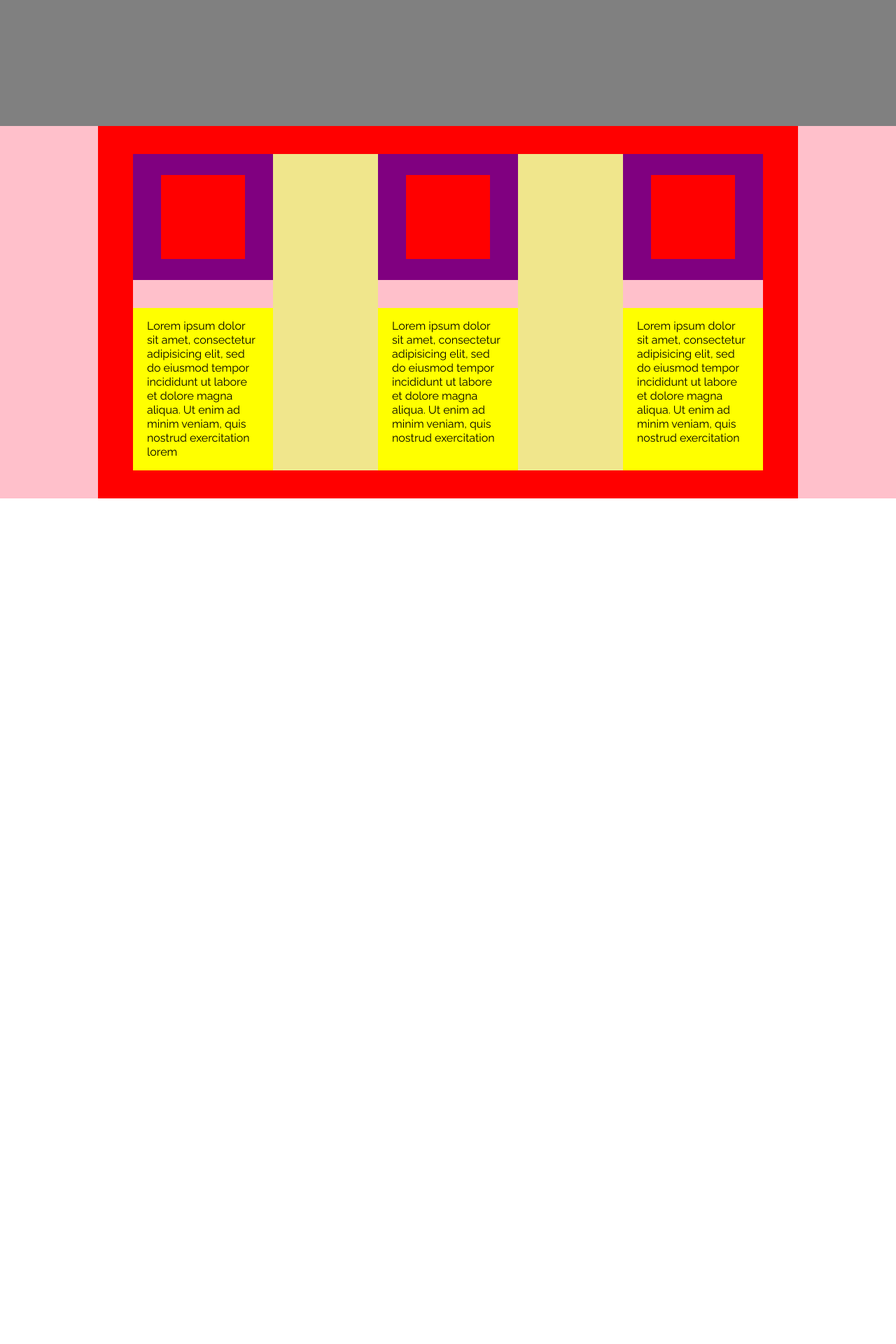
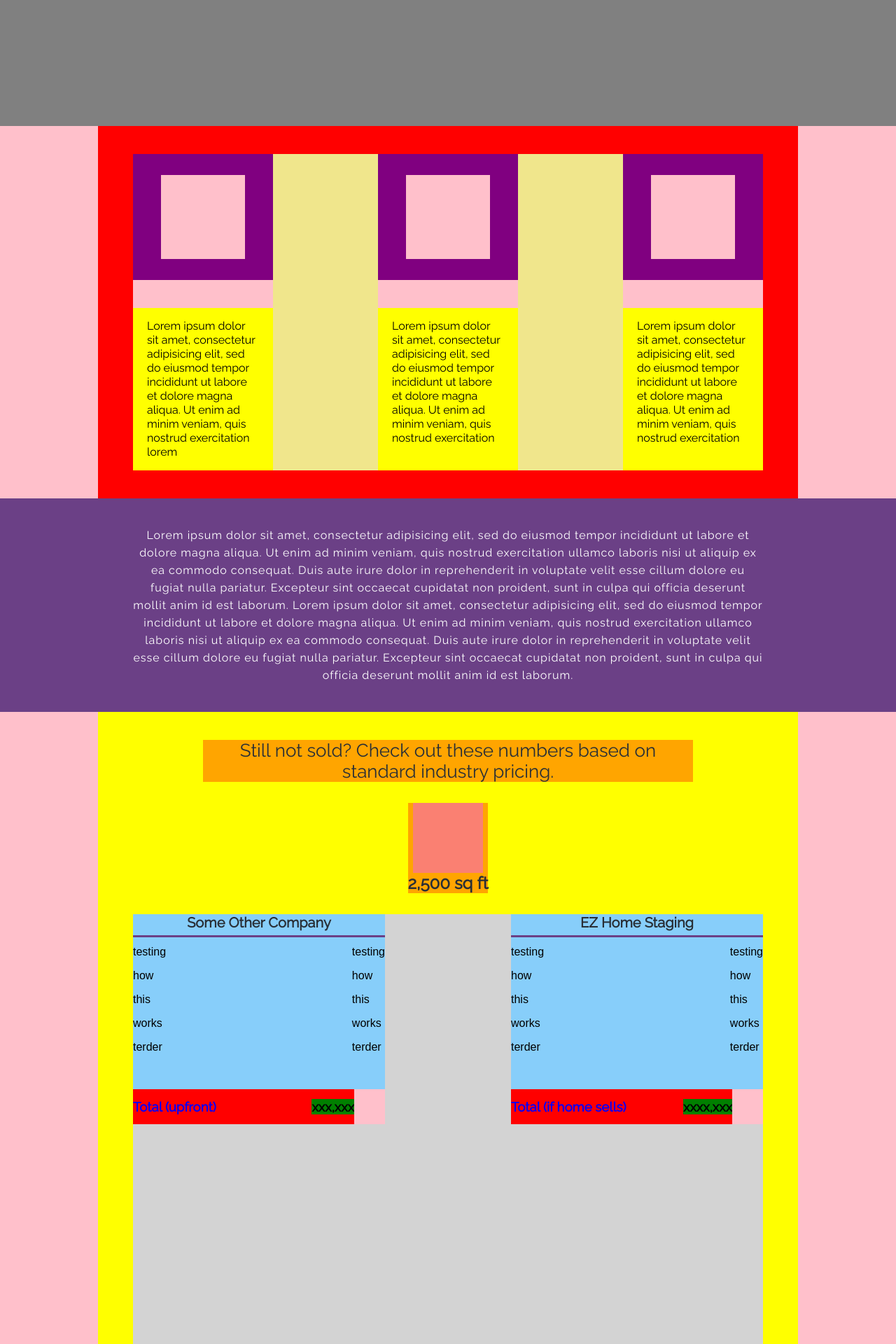
Before and after one commit to quinnmyers/ezhs_website, a Jekyll site: the page built from index.html, in a window 1280 px wide. Shown: the part 320-2240 px from the top of the page at 70% size. Built offline with Jekyll 4.4.1, drawn with Linux system fonts in a browser that asks for light colours; Markdown is read by kramdown in place of the engine named in the settings; before the commit the page ends 1032 px from its top, so only the background shows below that.

Commit message:
added most of camparison part, still need markup for descriptions

```diff
--- /dev/null
+++ b/_includes/about.html
@@ -0,0 +1 @@
+<section class="about"><div class="about-text"><p>Lorem ipsum dolor sit amet, consectetur adipisicing elit, sed do eiusmod tempor incididunt ut labore et dolore magna aliqua. Ut enim ad minim veniam, quis nostrud exercitation ullamco laboris nisi ut aliquip ex ea commodo consequat. Duis aute irure dolor in reprehenderit in voluptate velit esse cillum dolore eu fugiat nulla pariatur. Excepteur sint occaecat cupidatat non proident, sunt in culpa qui officia deserunt mollit anim id est laborum. Lorem ipsum dolor sit amet, consectetur adipisicing elit, sed do eiusmod tempor incididunt ut labore et dolore magna aliqua. Ut enim ad minim veniam, quis nostrud exercitation ullamco laboris nisi ut aliquip ex ea commodo consequat. Duis aute irure dolor in reprehenderit in voluptate velit esse cillum dolore eu fugiat nulla pariatur. Excepteur sint occaecat cupidatat non proident, sunt in culpa qui officia deserunt mollit anim id est laborum.</p></div></section>
--- /dev/null
+++ b/_includes/comparison.html
@@ -0,0 +1 @@
+<section class="comparison"><div class="cta"><p>Still not sold? Check out these numbers based on standard industry pricing.</p></div><div class="home-size"><div class="icon"></div><div class="number"><p>2,500 sq ft</p></div></div><div class="comparison-container"><div class="standard-company"><div class="title"><p>Some Other Company</p></div><div class="breakdown-container"><div class="line-items"><p>testing</p><p>how</p><p>this</p><p>works</p><p>terder</p></div><div class="prices"><p>testing</p><p>how</p><p>this</p><p>works</p><p>terder</p></div></div><div class="total-container"><div class="total-price"><p class="total">Total (upfront)</p><p class="number">xxx,xxx</p></div><div class="icon-thumbdown"></div></div></div><div class="ezhs"><div class="title"><p>EZ Home Staging</p></div><div class="breakdown-container"><div class="line-items"><p>testing</p><p>how</p><p>this</p><p>works</p><p>terder</p></div><div class="prices"><p>testing</p><p>how</p><p>this</p><p>works</p><p>terder</p></div></div><div class="total-container"><div class="total-price"><p class="total">Total (if home sells)</p><p class="number">xxxx,xxx</p></div><div class="icon-thumbup"></div></div></div></div></section>
--- /dev/null
+++ b/_pugfiles/about.pug
@@ -0,0 +1,3 @@
+section.about
+  .about-text
+    p Lorem ipsum dolor sit amet, consectetur adipisicing elit, sed do eiusmod tempor incididunt ut labore et dolore magna aliqua. Ut enim ad minim veniam, quis nostrud exercitation ullamco laboris nisi ut aliquip ex ea commodo consequat. Duis aute irure dolor in reprehenderit in voluptate velit esse cillum dolore eu fugiat nulla pariatur. Excepteur sint occaecat cupidatat non proident, sunt in culpa qui officia deserunt mollit anim id est laborum. Lorem ipsum dolor sit amet, consectetur adipisicing elit, sed do eiusmod tempor incididunt ut labore et dolore magna aliqua. Ut enim ad minim veniam, quis nostrud exercitation ullamco laboris nisi ut aliquip ex ea commodo consequat. Duis aute irure dolor in reprehenderit in voluptate velit esse cillum dolore eu fugiat nulla pariatur. Excepteur sint occaecat cupidatat non proident, sunt in culpa qui officia deserunt mollit anim id est laborum.
--- a/assets/css/4-sections/panels.sass
+++ b/assets/css/4-sections/panels.sass
@@ -32,7 +32,7 @@
           display: flex
           height: 120px
           width: 120px
-          background: red
+          background: pink
           align-self: center
 
       .title-1, .title-2, .title-3
--- a/assets/css/main.css
+++ b/assets/css/main.css
@@ -374,7 +374,7 @@ textarea {
   width: 100vw;
   height: auto; }
 
-.content-sections {
+.content-sections-1, .content-sections-2 {
   display: -ms-flexbox;
   display: flex;
   -ms-flex: 1;
@@ -384,6 +384,15 @@ textarea {
   width: 1000px;
   height: auto;
   background: lightskyblue; }
+
+.about-section {
+  display: -ms-flexbox;
+  display: flex;
+  -ms-flex-direction: column;
+      flex-direction: column;
+  background: #6B4086;
+  width: 100vw;
+  height: auto; }
 
 .header {
   width: 1000px;
@@ -487,7 +496,7 @@ textarea {
           display: flex;
           height: 120px;
           width: 120px;
-          background: red;
+          background: pink;
           -ms-flex-item-align: center;
               align-self: center; }
       .panels .panel-container .panel-1 .title-1, .panels .panel-container .panel-1 .title-2, .panels .panel-container .panel-1 .title-3, .panels .panel-container .panel-2 .title-1, .panels .panel-container .panel-2 .title-2, .panels .panel-container .panel-2 .title-3, .panels .panel-container .panel-3 .title-1, .panels .panel-container .panel-3 .title-2, .panels .panel-container .panel-3 .title-3 {
@@ -501,3 +510,154 @@ textarea {
         padding: 0px 20px;
         font-family: "Raleway", sans-serif;
         line-height: 20px; }
+
+.about {
+  display: -ms-flexbox;
+  display: flex;
+  -ms-flex-pack: center;
+      justify-content: center; }
+  .about p {
+    max-width: 900px;
+    margin: 40px 0;
+    color: white;
+    font-family: "Raleway", sans-serif;
+    font-size: 18;
+    text-align: center;
+    line-height: 25px;
+    letter-spacing: 1px; }
+
+.comparison {
+  display: -ms-flexbox;
+  display: flex;
+  -ms-flex-direction: column;
+      flex-direction: column;
+  height: auto;
+  width: 100%;
+  background: yellow; }
+  .comparison .cta {
+    display: -ms-flexbox;
+    display: flex;
+    background: orange;
+    height: auto;
+    width: auto;
+    max-width: 700px;
+    -ms-flex-item-align: center;
+        align-self: center;
+    text-align: center;
+    margin-top: 40px;
+    font-size: 26px;
+    font-family: "Raleway", sans-serif;
+    color: #292F36; }
+    .comparison .cta p {
+      margin: 0; }
+  .comparison .home-size {
+    display: -ms-flexbox;
+    display: flex;
+    -ms-flex-direction: column;
+        flex-direction: column;
+    -ms-flex-align: center;
+        align-items: center;
+    -ms-flex-item-align: center;
+        align-self: center;
+    height: auto;
+    max-width: 200px;
+    background: orange;
+    margin-top: 30px; }
+    .comparison .home-size p {
+      margin: 0;
+      font-family: "Raleway", sans-serif;
+      color: #292F36;
+      font-size: 24px;
+      font-weight: bold; }
+    .comparison .home-size .icon {
+      display: -ms-flexbox;
+      display: flex;
+      height: 100px;
+      width: 100px;
+      background: salmon; }
+  .comparison .comparison-container {
+    display: -ms-flexbox;
+    display: flex;
+    -ms-flex-direction: row;
+        flex-direction: row;
+    -ms-flex-pack: justify;
+        justify-content: space-between;
+    background: lightgrey;
+    -ms-flex-item-align: center;
+        align-self: center;
+    width: 900px;
+    height: 1000px;
+    margin-top: 30px; }
+    .comparison .comparison-container .standard-company, .comparison .comparison-container .ezhs {
+      display: -ms-flexbox;
+      display: flex;
+      -ms-flex-direction: column;
+          flex-direction: column;
+      -ms-flex-pack: justify;
+          justify-content: space-between;
+      width: 360px;
+      background: lightskyblue;
+      height: 300px; }
+      .comparison .comparison-container .standard-company .breakdown-container, .comparison .comparison-container .ezhs .breakdown-container {
+        display: -ms-flexbox;
+        display: flex;
+        -ms-flex-direction: row;
+            flex-direction: row;
+        -ms-flex-pack: justify;
+            justify-content: space-between;
+        margin-top: -40px; }
+      .comparison .comparison-container .standard-company .title, .comparison .comparison-container .ezhs .title {
+        height: 30px;
+        width: 100%;
+        font-family: "Raleway", sans-serif;
+        color: #292F36;
+        font-weight: bold;
+        font-size: 20px;
+        text-align: center;
+        border-bottom: 3px solid #6B4086; }
+        .comparison .comparison-container .standard-company .title p, .comparison .comparison-container .ezhs .title p {
+          margin: 0; }
+      .comparison .comparison-container .standard-company .total-container, .comparison .comparison-container .ezhs .total-container {
+        display: -ms-flexbox;
+        display: flex;
+        -ms-flex-direction: row;
+            flex-direction: row;
+        -ms-flex-pack: justify;
+            justify-content: space-between;
+        -ms-flex-item-align: center;
+            align-self: center;
+        bottom: 0 auto !important;
+        height: 50px;
+        width: 100%;
+        background: red; }
+        .comparison .comparison-container .standard-company .total-container .total-price, .comparison .comparison-container .ezhs .total-container .total-price {
+          display: -ms-flexbox;
+          display: flex;
+          -ms-flex-direction: row;
+              flex-direction: row;
+          -ms-flex-pack: justify;
+              justify-content: space-between;
+          width: 100%;
+          color: blue;
+          font-family: "Raleway", sans-serif;
+          font-size: 14pt;
+          font-weight: bold;
+          -ms-flex-align: center;
+              align-items: center; }
+          .comparison .comparison-container .standard-company .total-container .total-price .total, .comparison .comparison-container .ezhs .total-container .total-price .total {
+            display: -ms-flexbox;
+            display: flex;
+            margin: 0; }
+          .comparison .comparison-container .standard-company .total-container .total-price .number, .comparison .comparison-container .ezhs .total-container .total-price .number {
+            display: -ms-flexbox;
+            display: flex;
+            color: black;
+            background: green; }
+        .comparison .comparison-container .standard-company .total-container .icon-thumbdown, .comparison .comparison-container .ezhs .total-container .icon-thumbdown {
+          height: 50px;
+          width: 50px;
+          background: pink; }
+        .comparison .comparison-container .standard-company .total-container .icon-thumbup, .comparison .comparison-container .ezhs .total-container .icon-thumbup {
+          height: 50px;
+          width: 50px;
+          background: pink; }
--- a/assets/css/main.scss
+++ b/assets/css/main.scss
@@ -8,3 +8,5 @@
 @import "4-sections/header";
 @import "4-sections/jumbotron";
 @import "4-sections/panels";
+@import "4-sections/about";
+@import "4-sections/comparison";
--- a/index.html
+++ b/index.html
@@ -7,9 +7,19 @@ layout: default
   {% include jumbotron.html %}
 
 
-  <div class="content-sections">
+  <div class="content-sections-1">
       {% include panels.html %}
   </div>
 
+  <div class="about-section">
+    {% include about.html %}
+  </div>
+
+  <div class="content-sections-2">
+    {% include comparison.html %}
+  </div>
+
+
+
 
 </div>
```
Also changed, not shown: _pugfiles/comparison.pug (added, +55 -0 lines), assets/css/3-layouts/main_layout.sass (+8 -1 lines), assets/css/4-sections/about.sass (added, +12 -0 lines), assets/css/4-sections/comparison.sass (added, +114 -0 lines), 7 other files.
